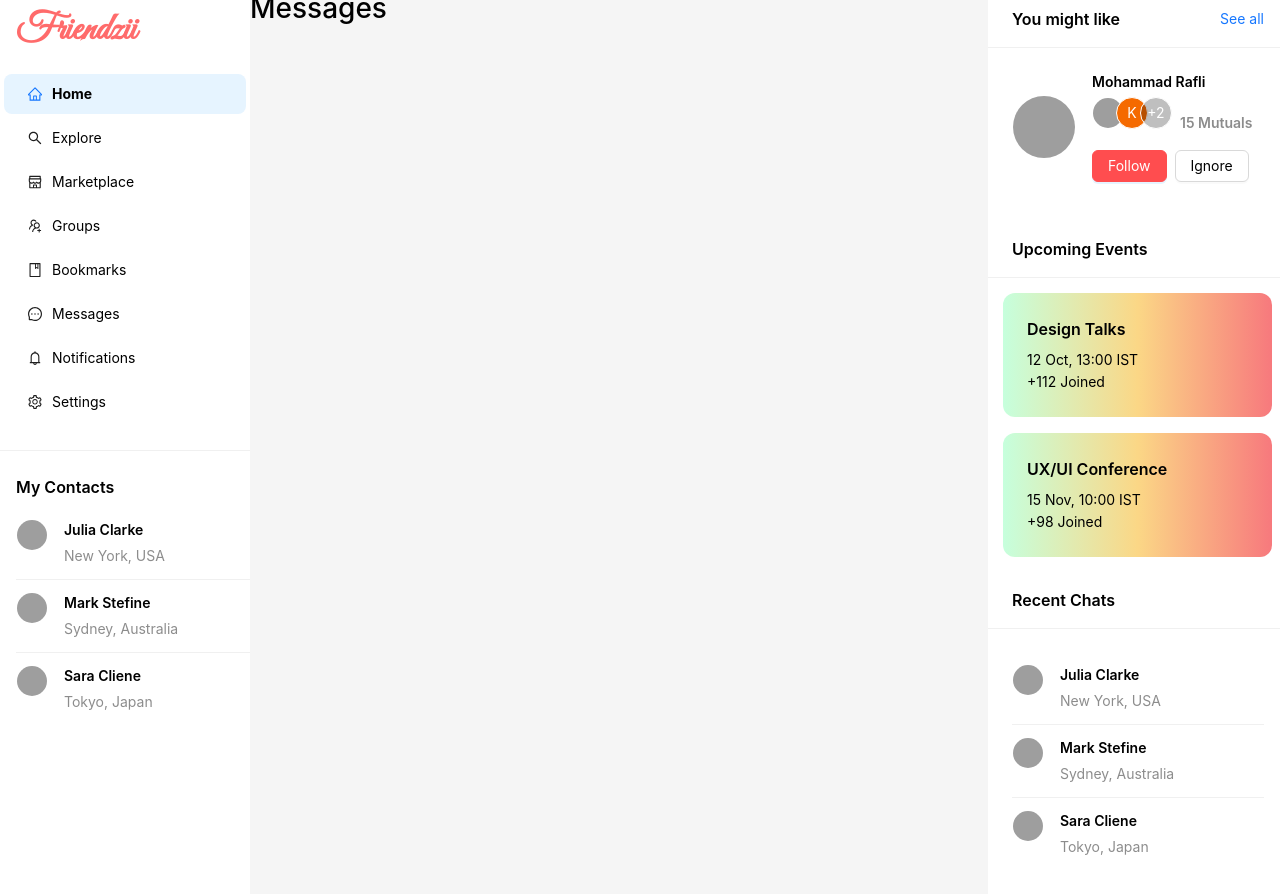
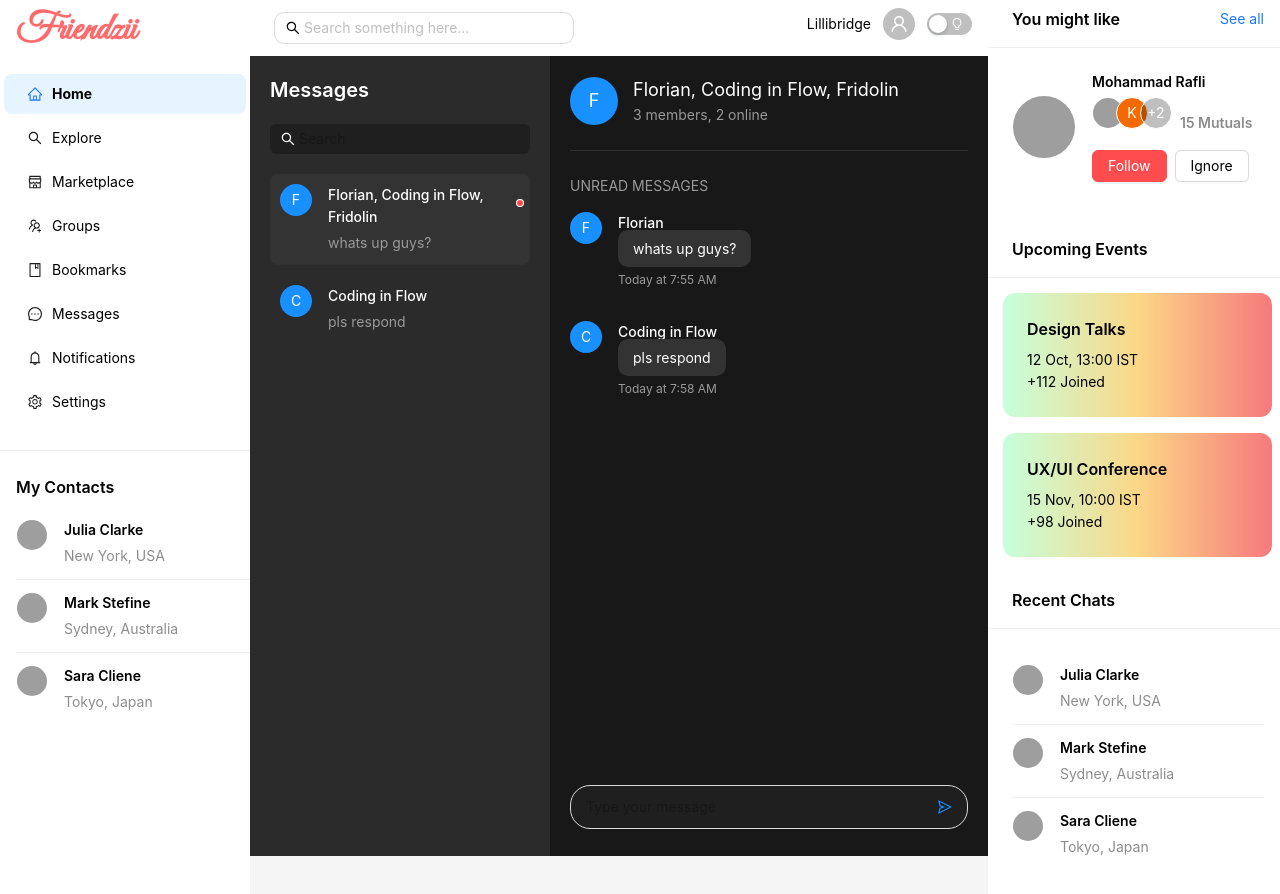
Before and after one commit to Long182k/FE-SOCIAL-MEDIA, a React (Vite) app: page /messages in a window 1280 px wide. Built offline with nearby package versions, Linux system fonts and the light colour scheme; sample sign-in values are in the browser's storage; grey boxes are pictures that could not be loaded.

Commit message:
edit: change the layout route in homepage

```diff
--- a/src/@util/helpers/index.tsx
+++ b/src/@util/helpers/index.tsx
@@ -5,3 +5,14 @@ export const getTextColor = (isDark: boolean) => ({
 export const getBackgroundColor = (isDark: boolean) => ({
   background: isDark ? "#1f1f1f" : "#ffffff",
 });
+
+export const convertToHumanTime = (isoDate: string) => {
+  const date = new Date(isoDate);
+
+  const day = date.getDate();
+  const month = date.toLocaleString("en-US", { month: "short" });
+  const hours = date.getHours().toString().padStart(2, "0");
+  const minutes = date.getMinutes().toString().padStart(2, "0");
+
+  return `${day} ${month} ${hours}:${minutes}`;
+};
--- a/src/App.tsx
+++ b/src/App.tsx
@@ -55,7 +55,7 @@ function App() {
               path="/"
               element={
                 <ProtectedRouter
-                  component={<HomePage isDarkMode={isDarkMode} />}
+                  component={<HomePage isDarkMode={isDarkMode} handleThemeChange={handleThemeChange} />}
                 />
               }
             >
--- a/src/routes/Home/index.tsx
+++ b/src/routes/Home/index.tsx
@@ -1,20 +1,78 @@
-import { Layout } from "antd";
+import { BulbOutlined, SearchOutlined, UserOutlined } from "@ant-design/icons";
+import { Avatar, Input, Layout, Switch, Tooltip, Typography } from "antd";
 import "antd/dist/reset.css";
 import { Outlet } from "react-router-dom";
+import { getTextColor } from "../../@util/helpers";
 import SidebarLeft from "../../containers/Sidebar/SidebarLeft";
 import SiderRight from "../../containers/Sidebar/SidebarRight";
 import "./index.css";
 
+const { Header, Content } = Layout;
+const { Text } = Typography;
+
 interface HomePageProps {
   isDarkMode: boolean;
+  handleThemeChange: (
+    checked: boolean | ((prevState: boolean) => boolean)
+  ) => void;
 }
 
-const HomePage = ({ isDarkMode }: HomePageProps) => {
+const HomePage = ({ isDarkMode, handleThemeChange }: HomePageProps) => {
   return (
     <Layout className="homepage-layout">
       <SidebarLeft isDarkMode={isDarkMode} />
 
-      <Outlet />
+      <Layout
+        className="main-content-layout"
+        style={{ background: isDarkMode ? "black" : "" }}
+      >
+        <Header
+          className="responsive-header"
+          style={{
+            background: isDarkMode ? "#141414" : "#fff",
+            display: "flex",
+            alignItems: "center",
+          }}
+        >
+          <Input
+            placeholder="Search something here..."
+            prefix={<SearchOutlined style={getTextColor(isDarkMode)} />}
+            style={{
+              width: 300,
+              marginLeft: "8px",
+              color: isDarkMode ? "#fff" : "#000",
+              borderRadius: "10px",
+              background: isDarkMode ? "rgb(100 100 100)" : "#ffffff",
+              borderColor: isDarkMode ? "#333" : "#ddd",
+              alignSelf: "center",
+              marginTop: "8px",
+            }}
+          />
+          <div
+            className="header-right"
+            style={{ display: "flex", alignItems: "center" }}
+          >
+            <Text style={getTextColor(isDarkMode)}>Lillibridge</Text>
+            <Avatar icon={<UserOutlined />} />
+            <Tooltip
+              title={
+                isDarkMode ? "Switch to Light Mode" : "Switch to Dark Mode"
+              }
+            >
+              <Switch
+                checkedChildren={<BulbOutlined />}
+                unCheckedChildren={<BulbOutlined />}
+                checked={isDarkMode}
+                onChange={handleThemeChange}
+              />
+            </Tooltip>
+          </div>
+        </Header>
+
+        <Content>
+          <Outlet />
+        </Content>
+      </Layout>
 
       <SiderRight isDarkMode={isDarkMode} />
     </Layout>
--- a/src/routes/Messages/index.tsx
+++ b/src/routes/Messages/index.tsx
@@ -1,18 +1,194 @@
-import { Layout } from "antd";
+import { SearchOutlined, SendOutlined } from "@ant-design/icons";
+import {
+  Avatar,
+  Badge,
+  Divider,
+  Input,
+  Layout,
+  List,
+  Space,
+  Typography,
+} from "antd";
 
-interface ExploreProps {
+const { Sider, Content } = Layout;
+const { Text } = Typography;
+
+const messages = [
+  {
+    id: 1,
+    user: "Florian",
+    message: "whats up guys?",
+    timestamp: "Today at 7:55 AM",
+  },
+  {
+    id: 2,
+    user: "Coding in Flow",
+    message: "pls respond",
+    timestamp: "Today at 7:58 AM",
+  },
+];
+
+const chatGroups = [
+  {
+    id: 1,
+    name: "Florian, Coding in Flow, Fridolin",
+    lastMessage: "whats up guys?",
+    avatar: "F",
+    unread: true,
+  },
+  {
+    id: 2,
+    name: "Coding in Flow",
+    lastMessage: "pls respond",
+    avatar: "C",
+    unread: false,
+  },
+];
+
+interface MessageAppProps {
   isDarkMode: boolean;
 }
 
-function Messages({ isDarkMode }: ExploreProps): JSX.Element {
+function MessagesApp({ isDarkMode }: MessageAppProps): JSX.Element {
   return (
-    <Layout
-      className="main-content-layout"
-      style={{ background: isDarkMode ? "black" : "" }}
-    >
-      <h1>Messages</h1>
+    <Layout style={{ height: "100vh", background: "#181818" }}>
+      {/* Sidebar */}
+      <Sider width={300} style={{ background: "#2b2b2b", padding: "20px" }}>
+        <Typography.Title
+          level={4}
+          style={{ color: "#fff", marginBottom: "20px" }}
+        >
+          Messages
+        </Typography.Title>
+
+        {/* Search Bar */}
+        <Input
+          placeholder="Search"
+          prefix={<SearchOutlined />}
+          style={{
+            backgroundColor: "#1f1f1f",
+            border: "none",
+            color: "#fff",
+            marginBottom: "20px",
+          }}
+        />
+
+        {/* Chat Groups List */}
+        <List
+          dataSource={chatGroups}
+          renderItem={(item) => (
+            <List.Item
+              key={item.id}
+              style={{
+                backgroundColor: item.unread ? "#333" : "transparent",
+                padding: "10px",
+                borderRadius: "8px",
+                marginBottom: "10px",
+              }}
+            >
+              <List.Item.Meta
+                avatar={
+                  <Avatar style={{ backgroundColor: "#1890ff" }}>
+                    {item.avatar}
+                  </Avatar>
+                }
+                title={
+                  <Space>
+                    <Text style={{ color: "#fff" }}>{item.name}</Text>
+                    {item.unread && (
+                      <Badge dot style={{ backgroundColor: "#ff4d4f" }} />
+                    )}
+                  </Space>
+                }
+                description={
+                  <Text style={{ color: "#999" }}>{item.lastMessage}</Text>
+                }
+              />
+            </List.Item>
+          )}
+        />
+      </Sider>
+
+      {/* Chat Content */}
+      <Content
+        style={{ padding: "20px", background: "#181818", color: "#fff" }}
+      >
+        {/* Chat Header */}
+        <div
+          style={{
+            display: "flex",
+            alignItems: "center",
+            marginBottom: "20px",
+          }}
+        >
+          <Avatar size={48} style={{ backgroundColor: "#1890ff" }}>
+            F
+          </Avatar>
+          <div style={{ marginLeft: "15px" }}>
+            <Text style={{ fontSize: "18px", color: "#fff" }}>
+              Florian, Coding in Flow, Fridolin
+            </Text>
+            <Text style={{ color: "#999", display: "block" }}>
+              3 members, 2 online
+            </Text>
+          </div>
+        </div>
+        <Divider style={{ backgroundColor: "#333" }} />
+
+        {/* Messages */}
+        <div style={{ height: "calc(100vh - 200px)", overflowY: "auto" }}>
+          <Text type="secondary" style={{ color: "#999" }}>
+            UNREAD MESSAGES
+          </Text>
+          <List
+            dataSource={messages}
+            renderItem={(item) => (
+              <List.Item key={item.id} style={{ padding: "15px 0" }}>
+                <List.Item.Meta
+                  avatar={
+                    <Avatar style={{ backgroundColor: "#1890ff" }}>
+                      {item.user.charAt(0)}
+                    </Avatar>
+                  }
+                  title={<Text style={{ color: "#fff" }}>{item.user}</Text>}
+                  description={
+                    <Space direction="vertical">
+                      <Text
+                        style={{
+                          color: "#fff",
+                          backgroundColor: "#333",
+                          padding: "10px 15px",
+                          borderRadius: "10px",
+                        }}
+                      >
+                        {item.message}
+                      </Text>
+                      <Text style={{ color: "#999", fontSize: "12px" }}>
+                        {item.timestamp}
+                      </Text>
+                    </Space>
+                  }
+                />
+              </List.Item>
+            )}
+          />
+        </div>
+
+        {/* Message Input */}
+        <Input
+          placeholder="Type your message"
+          suffix={<SendOutlined style={{ color: "#1890ff" }} />}
+          style={{
+            backgroundColor: "#1f1f1f",
+            borderRadius: "20px",
+            marginTop: "10px",
+            padding: "10px 15px",
+            color: "#fff",
+          }}
+        />
+      </Content>
     </Layout>
   );
 }
 
-export default Messages;
+export default MessagesApp;
```
Also changed, not shown: src/containers/CenterLayout/CenterContent.tsx (+14 -77 lines).
